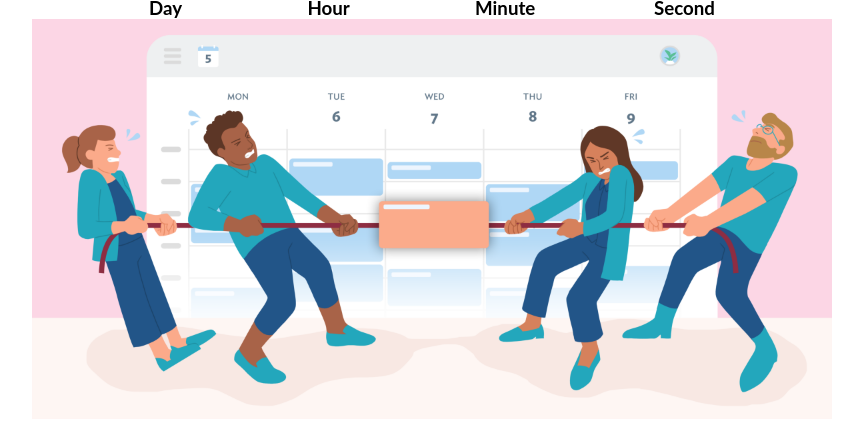
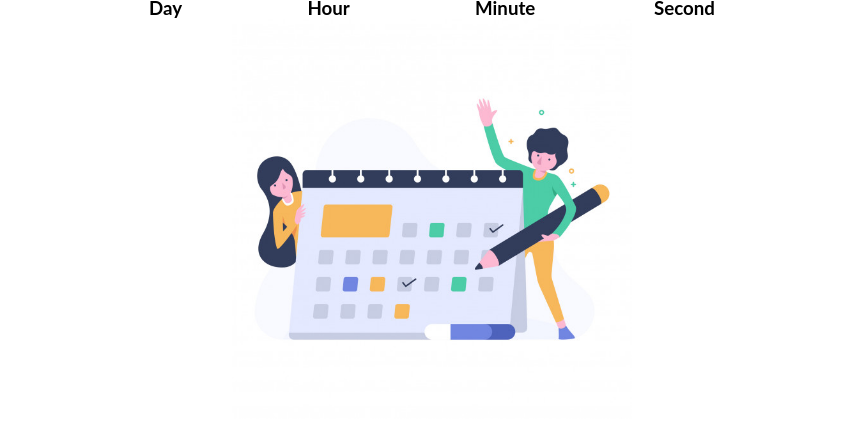
Before and after one commit to metinsinik/countdown, a plain HTML site: page index.html in a window 1280 px wide. Shown: the part 307-752 px from the top of the page, without its empty margins (208-1071 px from the left). Drawn offline with Linux system fonts and the light colour scheme.

Commit message:
change image

```diff
--- a/index.html
+++ b/index.html
@@ -31,7 +31,7 @@
           </div>
         </div>
       </div>
-      <img class="waiting" src="./b.png" alt="" />
+      <img class="waiting" src="./a.jpg" alt="" />
     </section>
     <script src="app.js"></script>
   </body>
```
